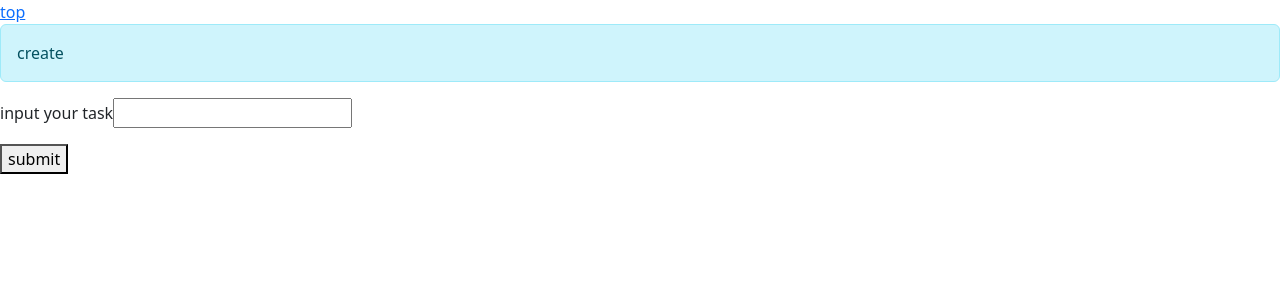
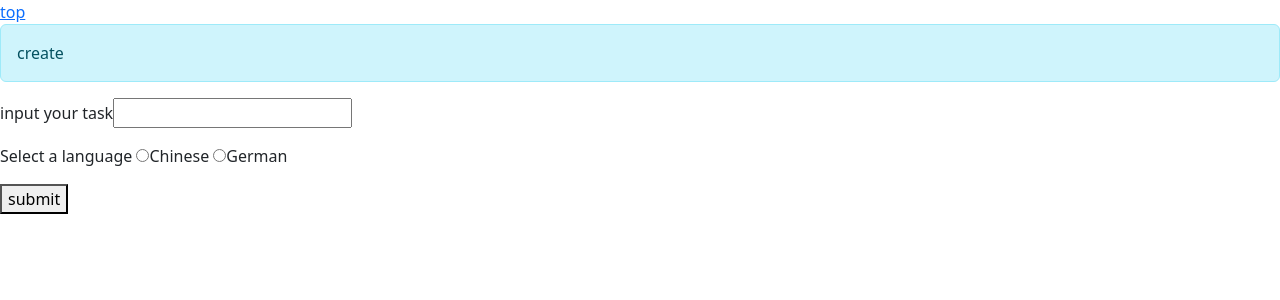
Before and after one commit to yohiharu/trans_task_page, a Flask app: page /create in a window 1280 px wide. Shown: the top 300 px of the page. Run offline with Flask 3, Linux system fonts and the light colour scheme.

Commit message:
Add language selection

```diff
--- a/flaskr/main.py
+++ b/flaskr/main.py
@@ -23,12 +23,16 @@ def create():
 
 @app.route("/make", methods=["POST"])
 def make():
-    if request.form.get("text") is None or request.form.get("text") == "":
-        return render_template("create.html")
-    else:
-        text = translation(request.form.get("text"), "ZH")
+    text = request.form.get("text")
+    language = request.form.get("language")
+    if text is None or language is None:
+        return render_template("/create.html")
+    elif text != "" and language in ["DE", "ZH"]:
+        text = translation(text, language)
         db.create_task(db_name, text)
         return redirect(url_for("tasks"))
+    else:
+        return render_template("/create.html")
 
 if __name__ == "__main__":
     db.create_table(db_name)
--- a/flaskr/templates/create.html
+++ b/flaskr/templates/create.html
@@ -3,6 +3,11 @@
 <p class="alert alert-info">create</p>
 <form method="POST" action="/make">
 	<p>input your task<input type="text" name="text"></p>
+	<p>
+		Select a language
+		<input type="radio" name="language" value="ZH">Chinese</input>
+		<input type="radio" name="language" value="DE">German</input>
+	</p>
 	<button>submit</button>
 </form>
 {% endblock %}
```
